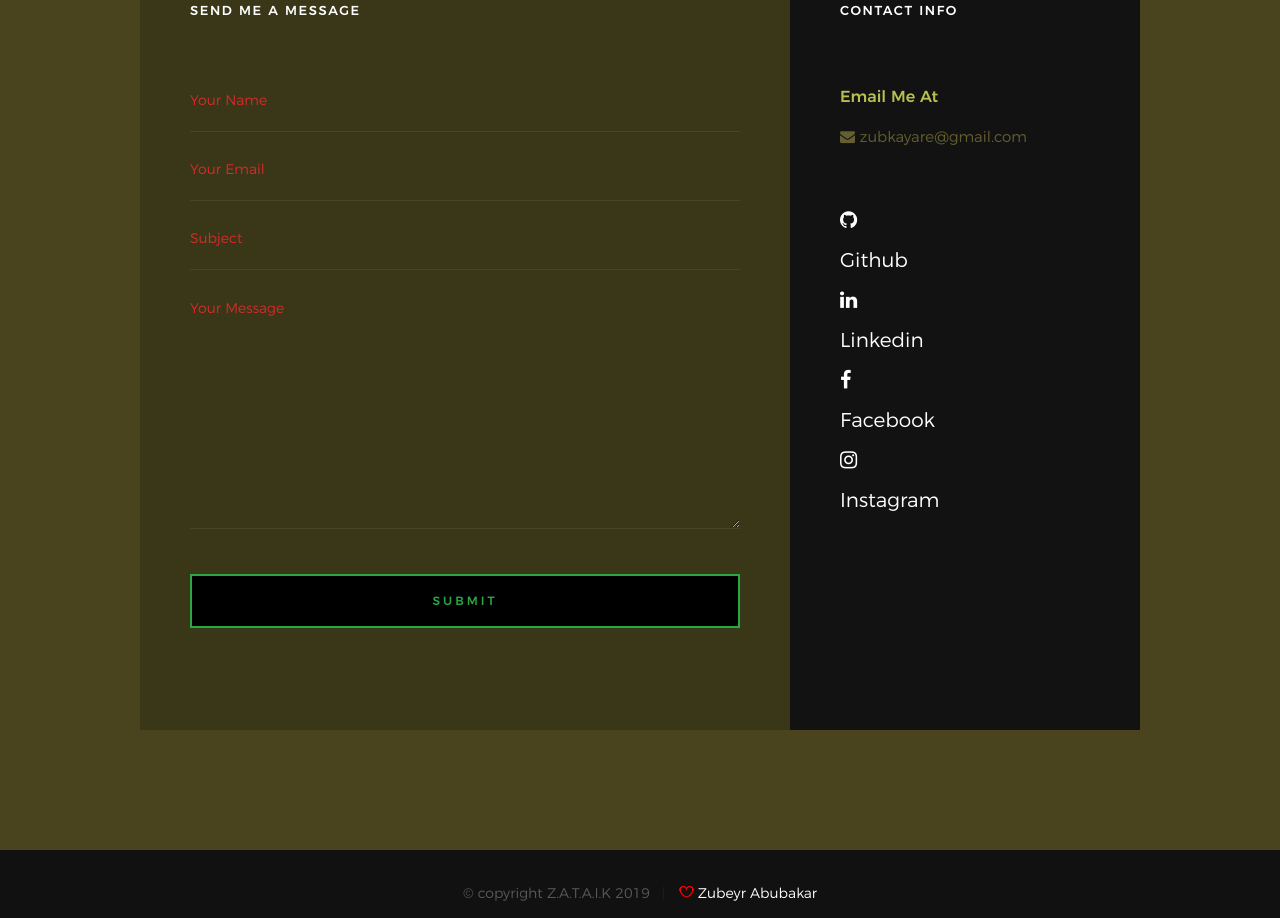
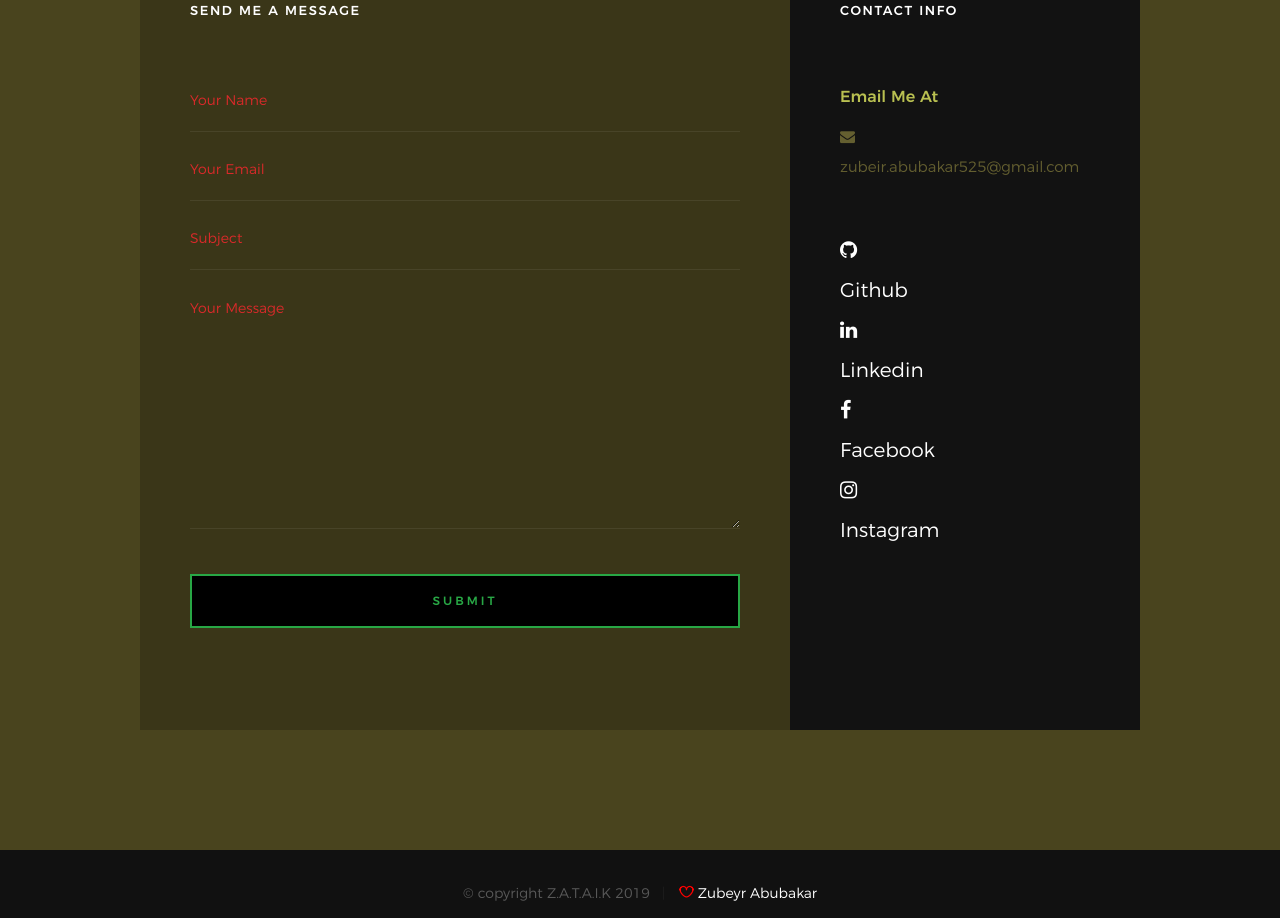
Before and after one commit to zubeir-Abubakar/prodev-portfolio, a plain HTML site: page index.html in a window 1280 px wide. Shown: the part 4774-5692 px from the top of the page. Drawn offline with nearby package versions, Linux system fonts and the light colour scheme; files whose address does not match are found by name; a web font is replaced by a local one.

Commit message:
adding links

```diff
--- a/index.html
+++ b/index.html
@@ -60,7 +60,7 @@
                                     class="fa fa-github"></i>Github</a>
                         </li>
                         <li>
-                            <a href="linkedin.com/in/galaano-suleiman-306832182" target="_blank"><i
+                            <a href="https://www.linkedin.com/in/zubeir-abubakar-232b20195/" target="_blank"><i
                                     class="fa fa-linkedin"></i>Linkedin</a>
                         </li>
                     </ul>
@@ -606,7 +606,8 @@
 
                 <h3 class="h6">Send Me A Message</h3>
 
-                <form name="contactForm" id="contactForm" action="https://formspree.io/zubkayare@gmail.com"
+                <form name="contactForm" id="contactForm" action="https://formspree.io/zubeir.abubakar525@gmail.com
+"
                     method="POST">
                     <fieldset>
 
@@ -663,8 +664,9 @@
                     <div class="cinfo">
                         <h5>Email Me At</h5>
                         <p>
-                            <a href="mailto:zubkayare@gmail.com">
-                                <i class="fa fa-envelope"></i> zubkayare@gmail.com<br>
+                            <a href="mailto:zubeir.abubakar525@gmail.com
+">
+                                <i class="fa fa-envelope"></i> zubeir.abubakar525@gmail.com<br>
                             </a>
                         </p>
                     </div>
@@ -675,7 +677,7 @@
                                     aria-hidden="true"></i> <br>Github</a><br>
                         </li><br>
                         <li>
-                            <a href="https://www.linkedin.com/in/zubeyr-abubakar-744010192/" target="_blank"><i
+                            <a href="https://www.linkedin.com/in/zubeir-abubakar-232b20195/" target="_blank"><i
                                     class="fa fa-linkedin" aria-hidden="true"></i> <br>  Linkedin</a>
                         </li><br>
                         <li>
```
